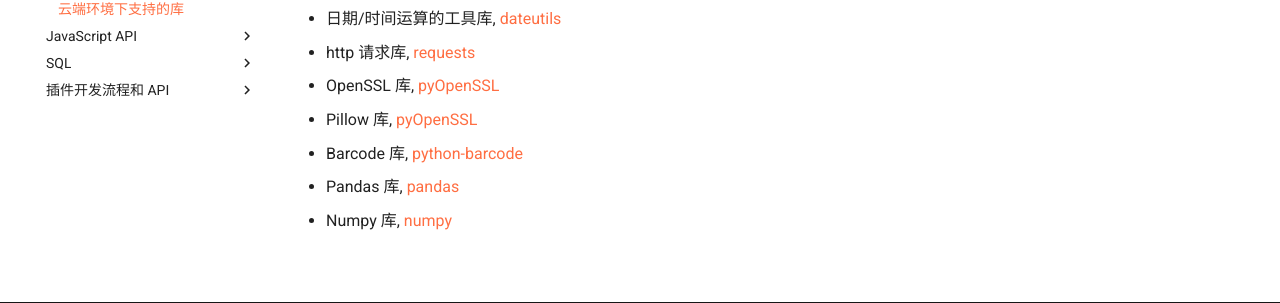
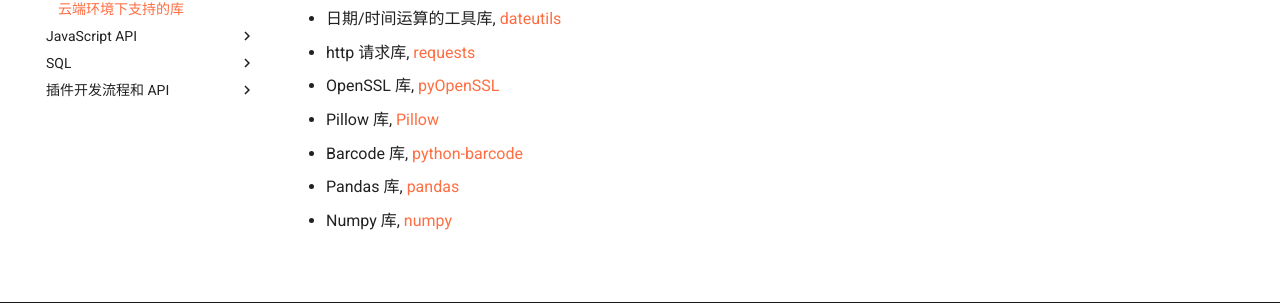
Before and after one commit to seatable/seatable-scripts-cn, an MkDocs documentation site: the page built from manual/python/libs.md, in a window 1280 px wide. Shown: the part 533-836 px from the top of the page. Built offline with MkDocs 1.6.1 and Material for MkDocs 9.7.7, drawn with Linux system fonts in a browser that asks for light colours; comment, search, counter and statistics services are not loaded.

Commit message:
Update libs.md
fix lib name

```diff
--- a/manual/python/libs.md
+++ b/manual/python/libs.md
@@ -14,7 +14,7 @@
 * 日期/时间运算的工具库, [dateutils](https://pypi.org/project/dateutils/)
 * http 请求库, [requests](https://pypi.org/project/requests/)
 * OpenSSL 库, [pyOpenSSL](https://pypi.org/project/pyOpenSSL/)
-* Pillow 库, [pyOpenSSL](https://pypi.org/project/Pillow/)
+* Pillow 库, [Pillow](https://pypi.org/project/Pillow/)
 * Barcode 库, [python-barcode](https://pypi.org/project/python-barcode/)
 * Pandas 库, [pandas](https://pypi.org/project/pandas/)
 * Numpy 库, [numpy](https://pypi.org/project/numpy/)
```
